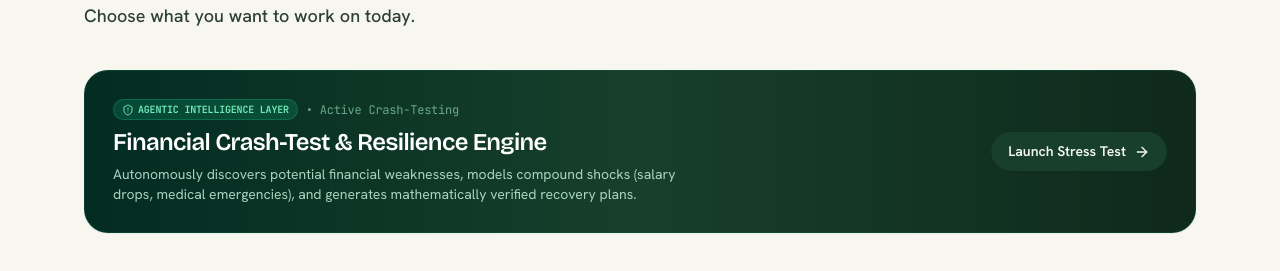
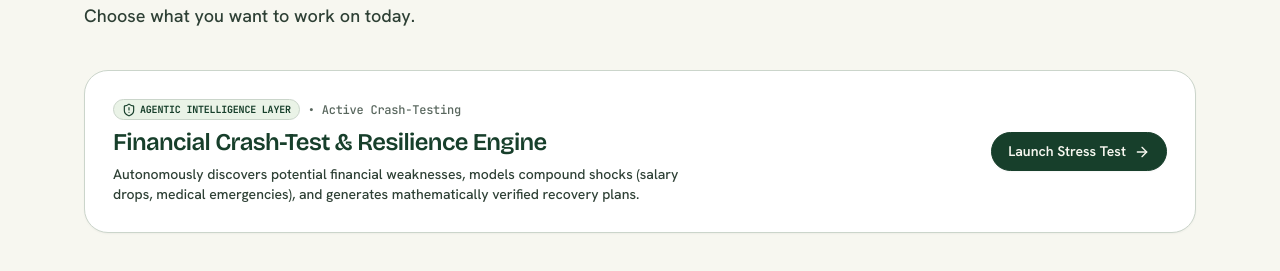
Before and after one commit to nikhillakra2007-tech/finroq, a Next.js app in the folder frontend/: page /app/home in a window 1280 px wide. Shown: the part 215-486 px from the top of the page. Built offline with nearby package versions, Linux system fonts and the light colour scheme; no server answers.

Commit message:
FEAT(UI): ALIGN CRASH-TEST HERO BANNER WITH LIGHT MODE MODULE CARD THEME AND GREEN ACTION BUTTON

```diff
--- a/frontend/src/app/app/home/page.tsx
+++ b/frontend/src/app/app/home/page.tsx
@@ -290,25 +290,27 @@ export default function AuthenticatedHomeHub() {
         </div>
 
         {/* Agentic Financial Crash-Test Feature Banner */}
-        <div className="p-6 sm:p-7 rounded-3xl bg-gradient-to-r from-emerald-950 via-[#173F2B] to-[#0F291C] text-white border border-emerald-800/40 shadow-sm flex flex-col md:flex-row items-start md:items-center justify-between gap-5">
+        <div className="p-6 sm:p-7 rounded-3xl bg-white dark:bg-gradient-to-r dark:from-emerald-950 dark:via-[#173F2B] dark:to-[#0F291C] border border-[#CBD5CB] dark:border-emerald-800/40 shadow-xs hover:border-[#173F2B] dark:hover:border-emerald-500/60 transition-all flex flex-col md:flex-row items-start md:items-center justify-between gap-5">
           <div className="space-y-1.5 max-w-xl">
             <div className="flex items-center gap-2">
-              <span className="text-[10px] font-mono uppercase tracking-wider font-bold px-2 py-0.5 rounded-full bg-emerald-500/20 text-emerald-300 border border-emerald-500/30 flex items-center gap-1">
-                <ShieldAlert className="w-3 h-3" />
+              <span className="text-[10px] font-mono uppercase tracking-wider font-bold px-2 py-0.5 rounded-full bg-[#EAF3E7] text-[#173F2B] border border-[#CAD5CA] dark:bg-emerald-500/20 dark:text-emerald-300 dark:border-emerald-500/30 flex items-center gap-1">
+                <ShieldAlert className="w-3.5 h-3.5 text-[#173F2B] dark:text-emerald-300" />
                 Agentic Intelligence Layer
               </span>
-              <span className="text-xs text-emerald-200/60 font-mono">• Active Crash-Testing</span>
+              <span className="text-xs text-[#2E4035]/80 dark:text-emerald-200/60 font-mono font-medium">
+                • Active Crash-Testing
+              </span>
             </div>
-            <h3 className="text-xl sm:text-2xl font-bold font-display tracking-tight text-white">
+            <h3 className="text-xl sm:text-2xl font-bold font-display tracking-tight text-[#173F2B] dark:text-white">
               Financial Crash-Test & Resilience Engine
             </h3>
-            <p className="text-xs sm:text-sm text-emerald-100/80 leading-relaxed">
+            <p className="text-xs sm:text-sm text-[#2E4035] dark:text-emerald-100/80 leading-relaxed font-medium">
               Autonomously discovers potential financial weaknesses, models compound shocks (salary drops, medical emergencies), and generates mathematically verified recovery plans.
             </p>
           </div>
           <button
             onClick={() => navigateWithCurtain('/app/crash-test', 'crash-test', 'fwd')}
-            className="btn-pill sm bg-white text-[#173F2B] hover:bg-emerald-50 font-bold shrink-0 flex items-center gap-2 shadow-xs"
+            className="btn-pill sm bg-[#173F2B] text-white hover:bg-[#102F21] border border-[#173F2B] dark:bg-white dark:text-[#173F2B] dark:border-white dark:hover:bg-emerald-50 font-bold shrink-0 flex items-center gap-2 shadow-xs transition-all"
           >
             Launch Stress Test
             <ArrowRight className="w-4 h-4" />
```
